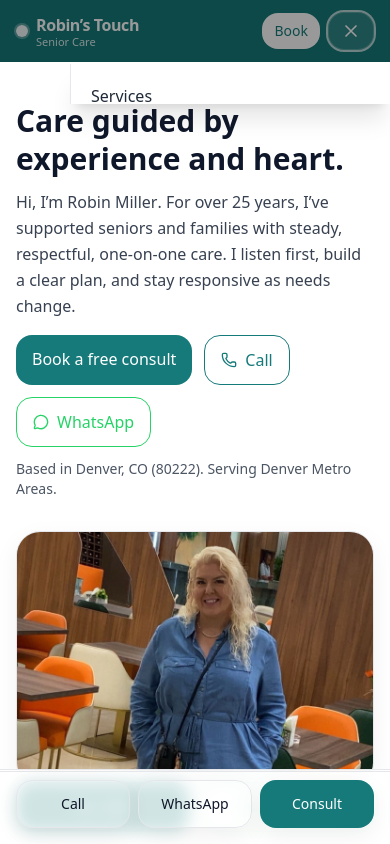
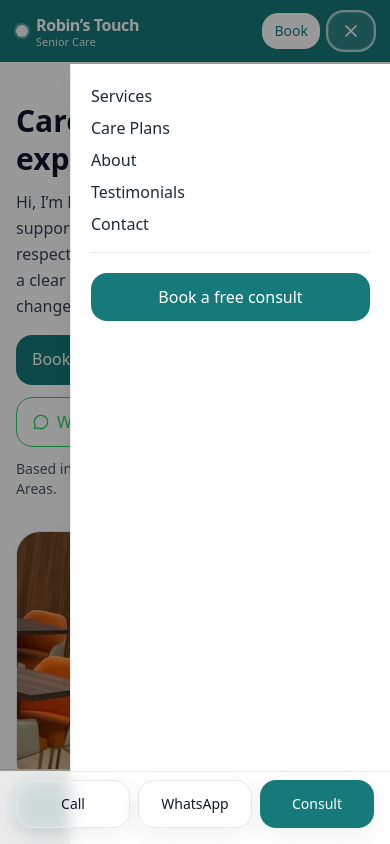
Before and after one commit to ReechardDev/marie-care, a Next.js app: page / in a window 390 px wide. Both pictures are taken after a click on the button "Open menu". Shown: the top 844 px of the page. Built offline with nearby package versions, Linux system fonts and the light colour scheme.

Commit message:
Header: remove duplicate SR label; BrandWordmark contrast.

```diff
--- a/components/Header.jsx
+++ b/components/Header.jsx
@@ -34,30 +34,28 @@ export default function Header() {
   }, []);
 
   const closeMenu = useCallback(() => setOpen(false), []);
-
   const linkCls = (href) =>
-    [
-      "text-sm transition",
-      pathname === href ? "text-white font-medium" : "text-white/80 hover:text-white",
-    ].join(" ");
+    pathname === href
+      ? "text-white font-medium text-sm"
+      : "text-white/80 hover:text-white text-sm";
 
   return (
     <header
       className={[
-        "sticky top-0 z-50 w-full supports-[backdrop-filter]:backdrop-blur-0",
+        "sticky top-0 z-50 w-full",
         scrolled ? "bg-[#167a7a] shadow-[0_2px_8px_rgba(0,0,0,0.08)]" : "bg-[#167a7a]",
       ].join(" ")}
       role="banner"
     >
       <div className="mx-auto max-w-6xl px-4 py-3 flex items-center justify-between gap-3">
-        {/* Brand */}
+        {/* Brand — single accessible label, no duplicate SR text */}
         <a
           href="/"
-          aria-label={SITE?.name ?? "Home"}
-          className="hover:opacity-95 transition text-white"
+          aria-label="Robin’s Touch Senior Care"
+          title="Robin’s Touch Senior Care"
+          className="text-white hover:opacity-95 transition"
         >
           <BrandWordmark />
-          <span className="sr-only">{SITE?.name ?? "Home"}</span>
         </a>
 
         {/* Desktop nav */}
@@ -112,13 +110,10 @@ export default function Header() {
         </div>
       </div>
 
-      {/* Mobile drawer + overlay */}
+      {/* Mobile drawer */}
       <div className={`md:hidden ${open ? "block" : "hidden"}`} id="mobile-menu" role="dialog" aria-modal="true">
-        <button type="button" className="fixed inset-0 bg-black/40" aria-label="Close menu" onClick={closeMenu} />
-        <nav
-          className="fixed right-0 top-[64px] bottom-0 w-80 bg-white shadow-xl border-l border-gray-200 p-5 overflow-y-auto"
-          aria-label="Mobile"
-        >
+        <button type="button" className="fixed inset-0 bg-black/40" aria-label="Close menu" onClick={() => setOpen(false)} />
+        <nav className="fixed right-0 top-[64px] bottom-0 w-80 bg-white shadow-xl border-l border-gray-200 p-5 overflow-y-auto" aria-label="Mobile">
           <div className="grid gap-2">
             {navLinks.map((l) => (
               <a
@@ -128,37 +123,17 @@ export default function Header() {
                   pathname === l.href ? "text-[#167a7a] font-medium" : ""
                 }`}
                 aria-current={pathname === l.href ? "page" : undefined}
-                onClick={closeMenu}
+                onClick={() => setOpen(false)}
               >
                 {l.label}
               </a>
             ))}
             <div className="h-px bg-gray-200 my-2" />
-            {SITE?.phoneLink && (
-              <a
-                href={SITE.phoneLink}
-                className="rounded-xl2 px-3 py-3 text-base text-gray-800 hover:bg-gray-50"
-                onClick={closeMenu}
-              >
-                Call
-              </a>
-            )}
-            {SITE?.whatsappLink && (
-              <a
-                href={SITE.whatsappLink}
-                target="_blank"
-                rel="noopener noreferrer"
-                className="rounded-xl2 px-3 py-3 text-base text-gray-800 hover:bg-gray-50"
-                onClick={closeMenu}
-              >
-                WhatsApp
-              </a>
-            )}
             <a
               href="/contact"
               onClick={() => {
                 track("book_consult", { location: "header_drawer" });
-                closeMenu();
+                setOpen(false);
               }}
               className="mt-1 rounded-xl2 bg-[#167a7a] text-white px-4 py-3 text-base text-center hover:opacity-95"
             >
```
